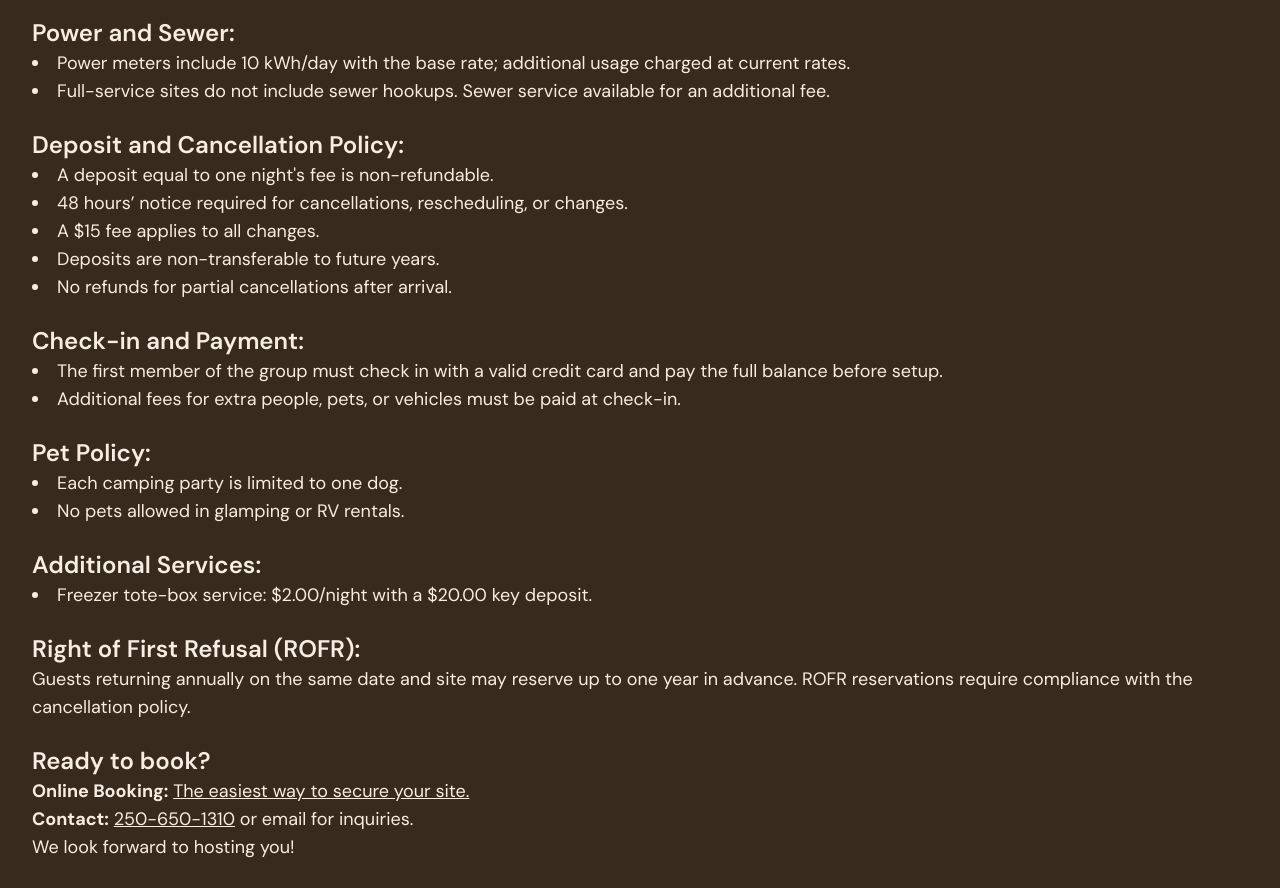
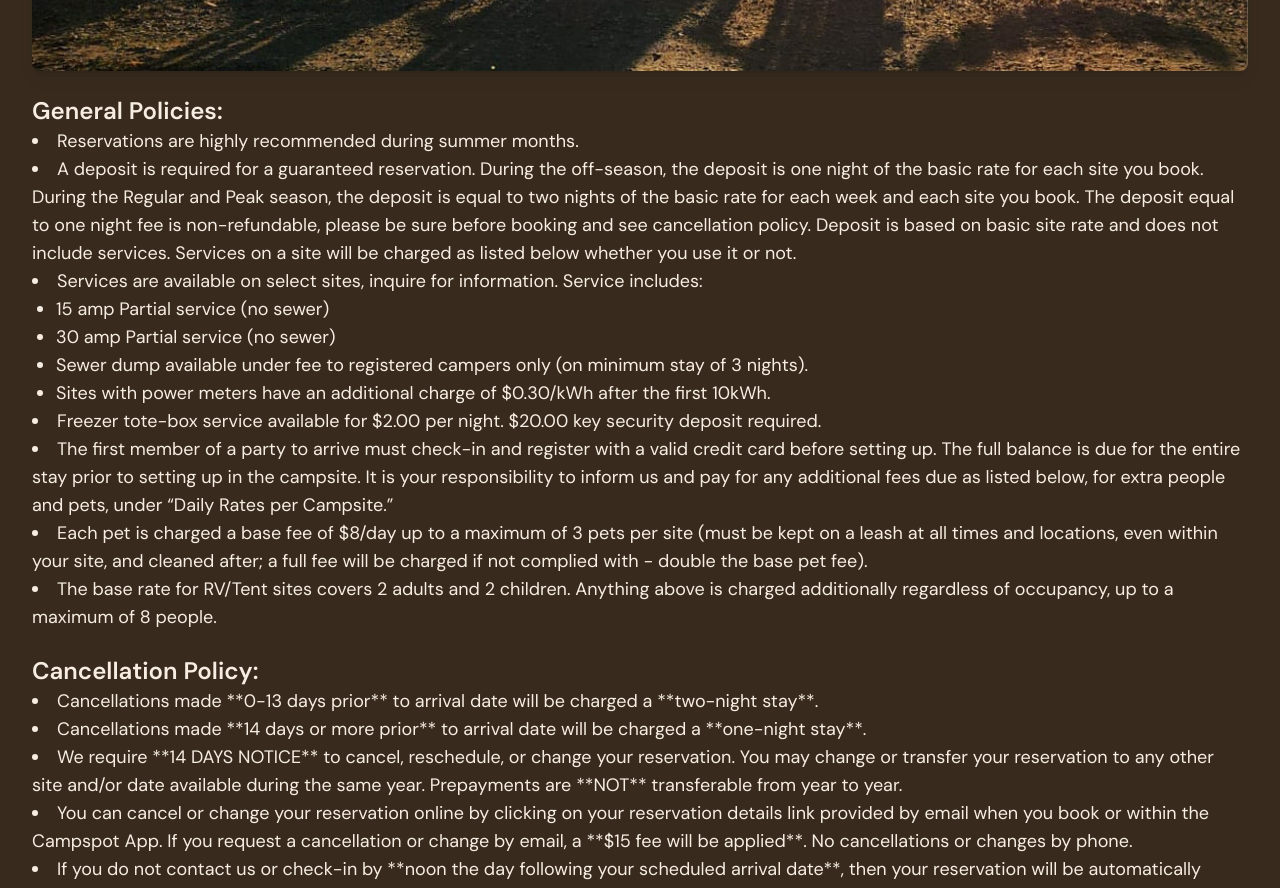
Before and after one commit to AletheaKramer/bradsdadsland, a React (Vite) app: page /policies in a window 1280 px wide. Shown: the part 1900-2788 px from the top of the page. Built offline with nearby package versions, Linux system fonts and the light colour scheme.

Commit message:
joao requests - images, policies, footer

```diff
--- a/src/AppContent.jsx
+++ b/src/AppContent.jsx
@@ -1,5 +1,5 @@
 import React, { useEffect, useState, useRef } from "react";
-import heroImage from "./assets/views.jpg";
+import heroImage from "./assets/HeroImage.jpg";
 import bradsdadsland from "./assets/logo.gif";
 import Nav from "./components/Nav.jsx";
 import Campsite from "./components/Campsite";
--- a/src/components/Amenities.jsx
+++ b/src/components/Amenities.jsx
@@ -26,7 +26,7 @@ const Amenities = () => {
     {
       title: "Facilities",
       description:
-        "Modern indoor facilities including flush toilets, showers, and convenient recycling and garbage facilities.",
+        "Modern indoor facilities including flush toilets, coin-operated showers, and convenient recycling and garbage facilities.",
       images: [toiletsImage, showersImage, recyclingImage],
     },
     {
--- a/src/components/Footer.jsx
+++ b/src/components/Footer.jsx
@@ -18,6 +18,14 @@ const Footer = () => {
                   className="hover:text-beigeSecondary transition"
                 >
                   (250) 650-1310
+                </a>
+              </p>
+              <p className="mt-4">
+                <a
+                  href="mailto:bradsdadsland@telus.net"
+                  className="hover:text-beigeSecondary transition"
+                >
+                  bradsdadsland@telus.net
                 </a>
               </p>
             </div>
--- a/src/components/Policies.jsx
+++ b/src/components/Policies.jsx
@@ -1,5 +1,5 @@
 import React from "react";
-import welcomeSignImage from "../assets/welcome-sign.jpg"; // Updated image file path
+import policiesPageImage from "../assets/PoliciesPage.jpg"; // Updated image file path
 
 const Policies = () => {
   return (
@@ -24,48 +24,108 @@ const Policies = () => {
         {/* New Image Section */}
         <div className="mt-6">
           <img
-            src={welcomeSignImage}
-            alt="Welcome Sign"
+            src={policiesPageImage}
+            alt="Beautiful landscape of Bradsdadsland"
             className="w-full rounded-lg shadow-lg"
           />
         </div>
 
         <h3 className="text-2xl font-semibold mt-6">General Policies:</h3>
         <ul className="list-disc list-inside text-lg">
-          <li>Reservations recommended during summer months.</li>
-          <li>Open online starting April 1 for the following year.</li>
+          <li>Reservations are highly recommended during summer months.</li>
           <li>
-            Base rate includes one Primary Camping Party (e.g., a single family
-            unit).
+            A deposit is required for a guaranteed reservation. During the off-season,
+            the deposit is one night of the basic rate for each site you book. During the Regular
+            and Peak season, the deposit is equal to two nights of the basic rate for each
+            week and each site you book. The deposit equal to one night fee is non-refundable,
+            please be sure before booking and see cancellation policy. Deposit is based on
+            basic site rate and does not include services. Services on a site will be charged
+            as listed below whether you use it or not.
           </li>
           <li>
-            Provide details at booking: number of vehicles, adults, children,
-            and type of accommodations.
+            Services are available on select sites, inquire for information. Service includes:
+            <ul className="list-disc pl-6">
+              <li>15 amp Partial service (no sewer)</li>
+              <li>30 amp Partial service (no sewer)</li>
+              <li>Sewer dump available under fee to registered campers only (on minimum stay of 3 nights).</li>
+              <li>Sites with power meters have an additional charge of $0.30/kWh after the first 10kWh.</li>
+            </ul>
+          </li>
+          <li>
+            Freezer tote-box service available for $2.00 per night. $20.00 key security deposit required.
+          </li>
+          <li>
+            The first member of a party to arrive must check-in and register with a valid credit card before setting up.
+            The full balance is due for the entire stay prior to setting up in the campsite. It is your responsibility to
+            inform us and pay for any additional fees due as listed below, for extra people and pets, under “Daily Rates per Campsite.”
+          </li>
+          <li>
+            Each pet is charged a base fee of $8/day up to a maximum of 3 pets per site
+            (must be kept on a leash at all times and locations, even within your site,
+            and cleaned after; a full fee will be charged if not complied with - double the base pet fee).
+          </li>
+          <li>
+            The base rate for RV/Tent sites covers 2 adults and 2 children.
+            Anything above is charged additionally regardless of occupancy, up to a maximum of 8 people.
           </li>
         </ul>
 
-        <h3 className="text-2xl font-semibold mt-6">
-          Glamping and RV Rentals:
-        </h3>
+        <h3 className="text-2xl font-semibold mt-6">Cancellation Policy:</h3>
         <ul className="list-disc list-inside text-lg">
           <li>
-            50% non-refundable deposit required at booking; balance charged 60
-            days before arrival.
+            Cancellations made **0-13 days prior** to arrival date will be charged a **two-night stay**.
           </li>
-          <li>Maximum occupancy: 8 people.</li>
-          <li>No pets allowed. $50 cleaning fee due on arrival.</li>
+          <li>
+            Cancellations made **14 days or more prior** to arrival date will be charged a **one-night stay**.
+          </li>
+          <li>
+            We require **14 DAYS NOTICE** to cancel, reschedule, or change your reservation. You may change
+            or transfer your reservation to any other site and/or date available during the same year.
+            Prepayments are **NOT** transferable from year to year.
+          </li>
+          <li>
+            You can cancel or change your reservation online by clicking on your reservation details link
+            provided by email when you book or within the Campspot App. If you request a cancellation or
+            change by email, a **$15 fee will be applied**. No cancellations or changes by phone.
+          </li>
+          <li>
+            If you do not contact us or check-in by **noon the day following your scheduled arrival date**,
+            then your reservation will be automatically cancelled.
+          </li>
         </ul>
 
-        <h3 className="text-2xl font-semibold mt-6">RV Units:</h3>
+        <h3 className="text-2xl font-semibold mt-6">Refund Policy:</h3>
         <ul className="list-disc list-inside text-lg">
           <li>
-            One RV unit allowed per site. Additional RVs incur a fee of 50% of
-            the base rate.
+            If you are due a refund, all refunds will be processed in the original form of purchase.
           </li>
           <li>
-            All equipment must fit on the site or in designated parking areas.
+            You must have a valid credit card on your account for the system to process any refund.
+          </li>
+          <li>
+            You have the choice to keep any refund as a **credit** on your account or have it processed back to the credit card on file.
+          </li>
+          <li>
+            Sometimes the system may send the balance automatically to your account as **User Credit** when
+            the cancellation is made by the office. In that case, you can keep it as a credit or have it refunded back to your card.
+          </li>
+          <li>
+            You can cancel or change your reservation online. Any change or cancellation request **made by email**
+            will be charged a **$15 fee**. **No changes or cancellations by phone.**
+          </li>
+          <li>
+            No refunds on **partial cancellations before, on, or after arrival**.
           </li>
         </ul>
+
+        <h3 className="text-2xl font-semibold mt-6">Check-in & Check-out Times:</h3>
+        <ul className="list-disc list-inside text-lg">
+          <li>Check-in: **1:00 PM**</li>
+          <li>Check-out: **11:00 AM**</li>
+          <li>Glamping and Vintage Trailers Check-in: **4:00 PM**</li>
+          <li>Glamping and Vintage Trailers Check-out: **11:00 AM**</li>
+        </ul>
+
 
         <h3 className="text-2xl font-semibold mt-6">Power and Sewer:</h3>
         <ul className="list-disc list-inside text-lg">
@@ -146,7 +206,12 @@ const Policies = () => {
           >
             250-650-1310
           </a>{" "}
-          or email for inquiries.
+          or <a
+                  href="mailto:bradsdadsland@telus.net"
+                  className="underline hover:text-beigeSecondary transition"
+                >
+                  email
+                </a> for inquiries.
           <br />
           We look forward to hosting you!
         </p>
```
Also changed, not shown: src/assets/HeroImage.jpg (added), src/assets/PoliciesPage.jpg (added).
